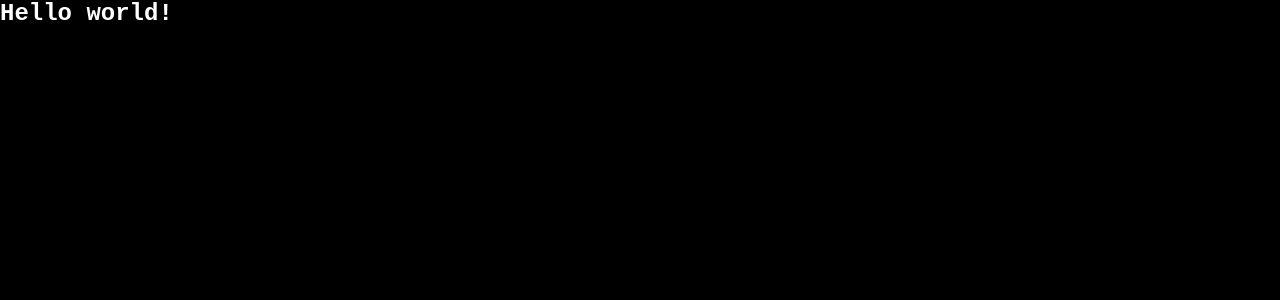
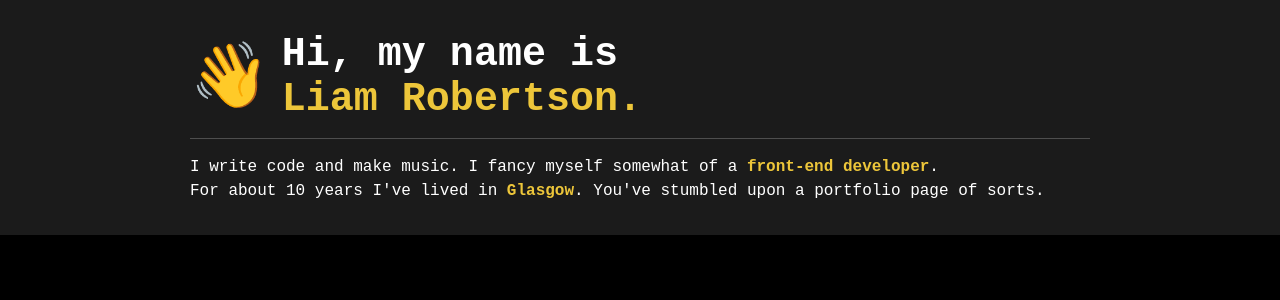
Before and after one commit to repercussive/liamrobertson, a Next.js app: page / in a window 1280 px wide. Shown: the top 300 px of the page. Built offline with nearby package versions, Linux system fonts and the light colour scheme.

Commit message:
✨ add main banner content

```diff
--- /dev/null
+++ b/components/page/index/BannerWrapper.tsx
@@ -0,0 +1,27 @@
+import { FC } from 'react'
+import Box from '@/components/modular/Box'
+
+const BannerWrapper: FC = ({ children }) => {
+  return (
+    <Box
+      css={{
+        bg: '$banner',
+        width: '100%',
+        px: '$4',
+        py: '$4',
+        '@bp1': {
+          py: '$6'
+        },
+        '@bp2': {
+          py: '$8'
+        }
+      }}
+    >
+      <Box css={{ maxWidth: '$max', margin: 'auto' }}>
+        {children}
+      </Box>
+    </Box>
+  )
+}
+
+export default BannerWrapper
--- /dev/null
+++ b/components/page/index/BioText.tsx
@@ -0,0 +1,14 @@
+import Text from '@/components/modular/Text'
+
+const BioText = () => {
+  return (
+    <Text>
+      I write code and make music.{' '}
+      I fancy myself somewhat of a <strong>front-end developer</strong>.<br />
+      For about 10 years I've lived in <strong>Glasgow</strong>.{' '}
+      You've stumbled upon a portfolio page of sorts.
+    </Text>
+  )
+}
+
+export default BioText
--- /dev/null
+++ b/components/page/index/HeadingSection.tsx
@@ -0,0 +1,26 @@
+import Flex from 'components/modular/Flex'
+import Text from '@/components/modular/Text'
+import Spacer from '@/components/modular/Spacer'
+
+const HeadingSection = () => {
+  return (
+    <Flex align="center">
+      <Text
+        role="presentation"
+        as="span"
+        css={{ fontSize: '2rem', '@bp1': { fontSize: '4rem' } }}
+      >
+        👋
+      </Text>
+      <Spacer mr="$3" />
+      <Text
+        as="h1"
+        css={{ fontSize: '1.75rem', '@bp1': { fontSize: '2.5rem' } }}
+      >
+        Hi, my name is <br /><strong>Liam Robertson.</strong>
+      </Text>
+    </Flex>
+  )
+}
+
+export default HeadingSection
--- a/pages/index.tsx
+++ b/pages/index.tsx
@@ -1,3 +1,7 @@
+import BannerWrapper from '@/components/page/index/BannerWrapper'
+import HeadingSection from 'components/page/index/HeadingSection'
+import BioText from '@/components/page/index/BioText'
+import Divider from '@/components/modular/Divider'
 import Head from 'next/head'
 
 export default function Home() {
@@ -8,7 +12,11 @@ export default function Home() {
       </Head>
 
       <main>
-        <h1>Hello world!</h1>
+        <BannerWrapper>
+          <HeadingSection />
+          <Divider css={{ my: '$4' }} />
+          <BioText />
+        </BannerWrapper>
       </main>
     </div>
   )
```
